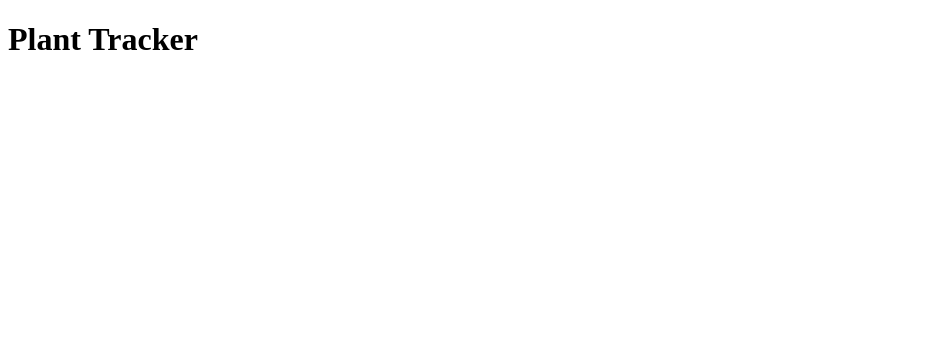
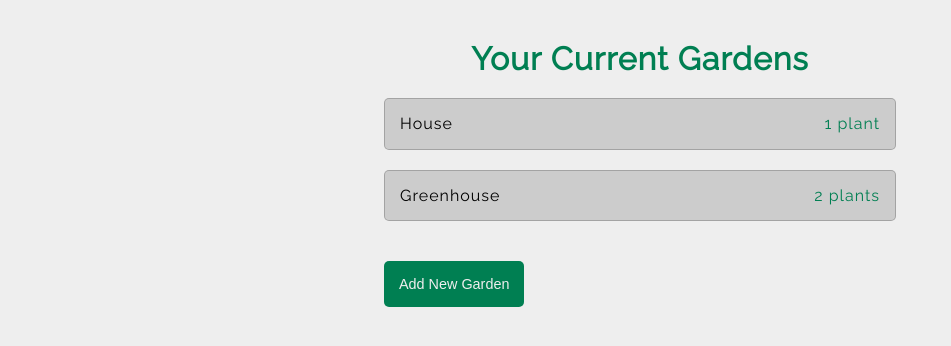
Before and after one commit to a-hungry-dev/plant-tracker, a website: page web/app/views/gardens.html in a window 1280 px wide. Shown: the whole page, without its empty margins (0-951 px from the left). Drawn offline with Linux system fonts and the light colour scheme; no server answers.

```diff
--- a/web/app/index.js
+++ b/web/app/index.js
@@ -35,7 +35,7 @@
 
 //define our views
 app.get("/", (req, res) => res.sendFile(path.join(__dirname, '/views/index.html'))); // all your gardens if logged in else redirect to login
-// GET: /api/gardens
+app.get("/gardens", (req, res) => res.sendFile(path.join(__dirname, '/views/gardens.html')));
 // POST: /api/gardens
 
 app.get("/login", (req, res) => res.sendFile(path.join(__dirname, '/views/login.html'))); // login, on login redirect to home (/)
--- /dev/null
+++ b/web/app/public/scripts/gardens.js
@@ -0,0 +1,8 @@
+const elements = {
+    gardens: document.querySelector('#gardens')
+}
+
+window.addEventListener('DOMContentLoaded', async () => {
+    res = await fetch('/api/gardens');
+    console.log(res);
+})
--- /dev/null
+++ b/web/app/public/styles/core.css
@@ -0,0 +1,59 @@
+@import url('https://fonts.googleapis.com/css2?family=Raleway&display=swap');
+
+:root {
+    --background-color: #eee;
+    --accent-color: #007f52;
+    --hover-color: #085438;
+}
+
+* {
+    box-sizing: border-box;
+    margin: 0;
+    padding: 0;
+}
+
+body {
+    background: var(--background-color);
+    font-family: 'Raleway', sans-serif;
+    line-height: 1.2;
+    letter-spacing: 1px;
+}
+
+.wrapper {
+    width: 90vw;
+    margin: 0 auto;
+    margin-top: 40px;
+}
+
+button {
+    margin-top: 20px;
+    padding: 15px;
+    background: var(--accent-color);
+    border: none;
+    font-size: 0.9rem;
+    color: var(--background-color);
+    border-radius: 5px;
+    transition: all 0.4s ease;
+
+}
+
+button:hover {
+    cursor: pointer;
+    background: var(--hover-color);
+}
+
+@media (min-width: 700px) {
+    .wrapper{
+        width: 60vw;
+    }
+}
+@media (min-width: 1200px) {
+    .wrapper{
+        width: 40vw;
+    }
+}
+@media (min-width: 1600px) {
+    .wrapper{
+        width: 25vw;
+    }
+}
--- /dev/null
+++ b/web/app/public/styles/garden.css
@@ -0,0 +1,44 @@
+h1 {
+    text-align: center;
+    margin-bottom: 20px;
+    color: var(--accent-color);
+}
+
+.plant {
+    display: flex;
+    flex-direction: column;
+    background: #ccc;
+    margin-bottom: 20px;
+    padding: 15px;
+    border-radius: 5px;
+    border: 1px solid rgba(0,0,0,0.2);
+    transition: all 0.4s ease;
+    position: relative;
+}
+
+.plant-header {
+    display: flex;
+    justify-content: space-between;
+    align-items: center;
+}
+
+.plant h2 {
+    color: var(--accent-color);
+    font-size: 1.2rem;
+}
+
+.plant p {
+    font-size: 0.9rem;
+    margin-top: 10px;
+}
+
+button.delete {
+    color: #d65a50;
+    background: #ccc;
+    padding: 5px;
+    margin-top: 5px;
+    margin-right: 5px;
+    position: absolute;
+    top: 0;
+    right: 0;
+}
--- /dev/null
+++ b/web/app/public/styles/gardens.css
@@ -0,0 +1,25 @@
+h1 {
+    text-align: center;
+    margin-bottom: 20px;
+    color: var(--accent-color);
+}
+
+.garden {
+    display: flex;
+    justify-content: space-between;
+    background: #ccc;
+    margin-bottom: 20px;
+    padding: 15px;
+    border-radius: 5px;
+    border: 1px solid rgba(0,0,0,0.2);
+    transition: all 0.4s ease;
+}
+
+.garden:hover {
+    cursor: pointer;
+    background: #aaa;
+}
+
+.garden span {
+    color: var(--accent-color);
+}
--- /dev/null
+++ b/web/app/public/styles/login.css
@@ -0,0 +1,45 @@
+h1 {
+    text-align: center;
+    margin-bottom: 10px;
+    color: var(--accent-color);
+}
+
+p {
+    text-align: center;
+    margin-bottom: 50px;
+}
+
+form#login {
+    display: flex;
+    flex-direction: column;
+}
+
+#login label {
+    margin-bottom: 10px;
+}
+
+#login input {
+    margin-bottom: 20px;
+    padding: 15px;
+    border-radius: 5px;
+    outline: 0;
+    border: 1px solid rgba(0,0,0,0.2);
+}
+
+p#error {
+    font-size: 0.8rem;
+    color: #d65a50;
+}
+
+#login #submit-btn {
+    margin-top: 30px;
+    font-size: 0.9rem;
+    background: var(--accent-color);
+    color: var(--background-color);
+    transition: all 0.4s ease;
+}
+
+#login #submit-btn:hover {
+    cursor: pointer;
+    background: var(--hover-color);
+}
--- a/web/app/views/gardens.html
+++ b/web/app/views/gardens.html
@@ -4,11 +4,28 @@
 <head>
     <meta charset="UTF-8">
     <meta name="viewport" content="width=device-width, initial-scale=1.0">
-    <title>Plant Tracker</title>
+    <link rel="stylesheet" href="/styles/core.css">
+    <link rel="stylesheet" href="/styles/gardens.css">
+    <title>Plant Tracker | Gardens</title>
 </head>
 
 <body>
-    <h1>Plant Tracker</h1>
+     <div class="wrapper">
+        <h1>Your Current Gardens</h1>
+        <div id="gardens">
+            <div class="garden">
+                <p>House</p>
+                <span>1 plant</span>
+            </div>
+            <div class="garden">
+                <p>Greenhouse</p>
+                <span>2 plants</span>
+            </div>
+        </div>
+        <button id="add-garden">Add New Garden</button>
+    </div>
+
+    <script src="/scripts/gardens.js"></script>
 </body>
 
 </html>
```
Also changed, not shown: web/app/public/scripts/login.js (added, +26 -0 lines), web/app/routes/login.js (+5 -5 lines), web/app/views/garden.html (added, +33 -0 lines), web/app/views/login.html (added, +31 -0 lines), web/app/public/scripts/scripts.js (deleted), web/app/public/styles/style.css (deleted).
